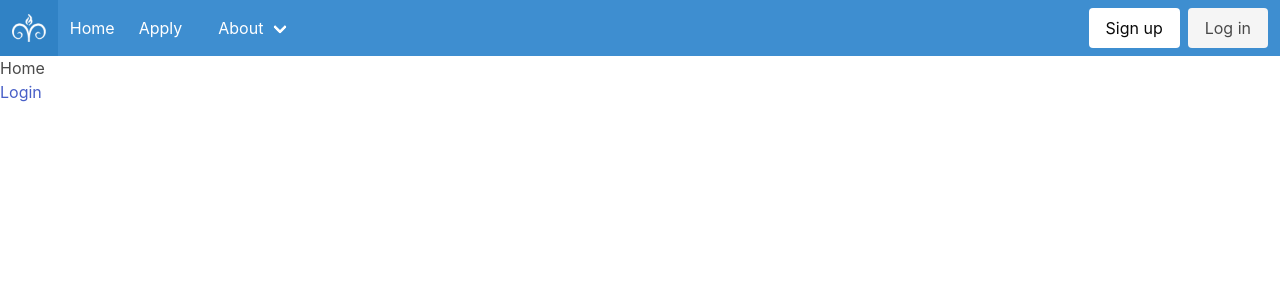
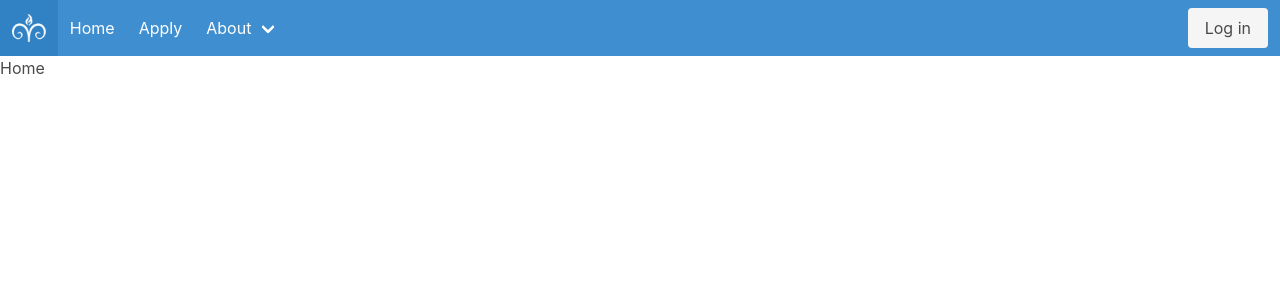
Before and after one commit to ooys/rvhsnhs.org, a Next.js app: page / in a window 1280 px wide. Shown: the top 300 px of the page. Built offline with nearby package versions, Linux system fonts and the light colour scheme.

Commit message:
Some Stylistic Adjustments for Navbar

```diff
--- a/pages/index.js
+++ b/pages/index.js
@@ -27,56 +27,55 @@ function SignOut() {
 function Index() {
     return (
         <>
-            <nav class="navbar is-info" role="navigation" aria-label="main navigation">
-                <div class="navbar-brand">
-                    <a class="navbar-item" href="/">
-                        <img src="/images/newnhslogo.png"/>
-                    </a>
+            <nav
+                className="navbar is-info"
+                role="navigation"
+                aria-label="main navigation">
+                <div className="navbar-brand">
+                    <Link href="/">
+                        <a className="navbar-item">
+                            <img src="/images/newnhslogo.png" />
+                        </a>
+                    </Link>
 
-                    <a role="button" class="navbar-burger" aria-label="menu" aria-expanded="false" data-target="navbarBasicExample">
+                    <a
+                        role="button"
+                        className="navbar-burger"
+                        aria-label="menu"
+                        aria-expanded="false"
+                        data-target="navbarBasicExample">
                         <span aria-hidden="true"></span>
                         <span aria-hidden="true"></span>
-                         <span aria-hidden="true"></span>
+                        <span aria-hidden="true"></span>
                     </a>
                 </div>
 
-                <div id="navbarBasicExample" class="navbar-menu">
-                    <div class="navbar-start">
-                        <a class="navbar-item">
-                            Home
-                        </a>
-
-                        <a class="navbar-item">
-                            Apply
-                        </a>
-
-                        <div class="navbar-item">
-                            <a class="navbar-link">
-                                About
-                            </a>
-                        </div>
+                <div id="navbarBasicExample" className="navbar-menu">
+                    <div className="navbar-start">
+                        <Link href="/">
+                            <a className="navbar-item">Home</a>
+                        </Link>
+                        <Link href="/apply">
+                            <a className="navbar-item">Apply</a>
+                        </Link>
+                        <Link href="/about">
+                            <a className="navbar-link">About</a>
+                        </Link>
                     </div>
 
-                    <div class="navbar-end">
-                        <div class="navbar-item">
-                            <div class="buttons">
-                                <a class="button is-white">
-                                    Sign up
-                                </a>
-                                <a href="/login" class="button is-light">
-                                    Log in
-                                </a>
+                    <div className="navbar-end">
+                        <div className="navbar-item">
+                            <div className="buttons">
+                                <Link href="/login">
+                                    <a className="button is-light">Log in</a>
+                                </Link>
                             </div>
                         </div>
                     </div>
                 </div>
             </nav>
 
-
             <div>Home</div>
-            <Link href="/login">
-                <a>Login</a>
-            </Link>
             <SignOut />
         </>
     );
--- a/pages/login.js
+++ b/pages/login.js
@@ -5,7 +5,6 @@ import { useRouter } from "next/router";
 import React, { useState } from "react";
 import initFirebase from "../services/firebase.js";
 import { useAuthState } from "react-firebase-hooks/auth";
-import { useDocumentOnce } from "react-firebase-hooks/firestore";
 
 initFirebase();
 const auth = firebase.auth();
```
